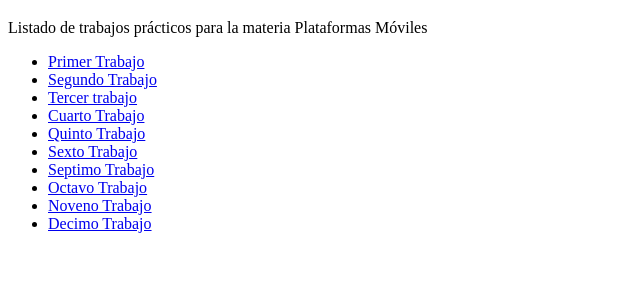
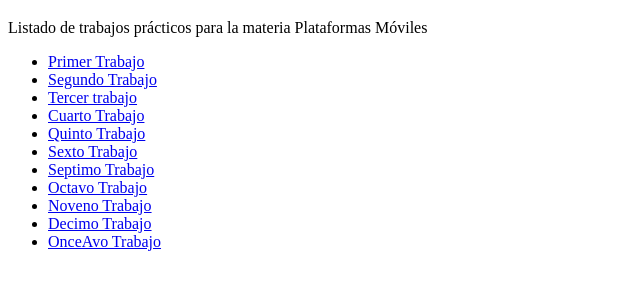
Before and after one commit to Marcos-sixseven/plataformas-moviles-entregas, a plain HTML site: page index.html in a window 1280 px wide. Shown: the part 61-350 px from the top of the page, without its empty margins (0-640 px from the left). Drawn offline with Linux system fonts and the light colour scheme.

Commit message:
Add link for 'OnceAvo Trabajo' in index.html

```diff
--- a/index.html
+++ b/index.html
@@ -17,6 +17,8 @@
         <li><a href="tp-8/">Octavo Trabajo</a></li>
         <li><a href="tp-9/">Noveno Trabajo</a></li>
         <li><a href="tp-10/">Decimo Trabajo</a></li>
+        <li><a href="tp-11/">OnceAvo Trabajo</a></li>
+
 
      </ul>
    </body>
```
